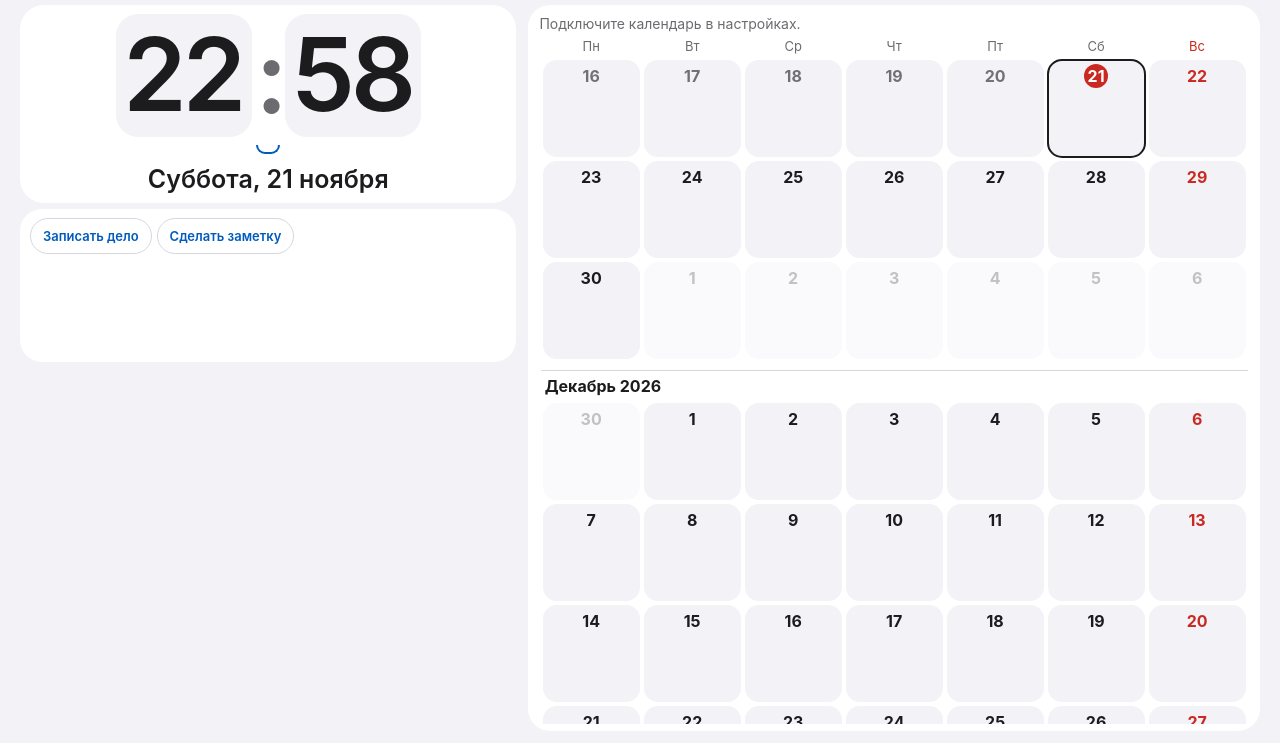
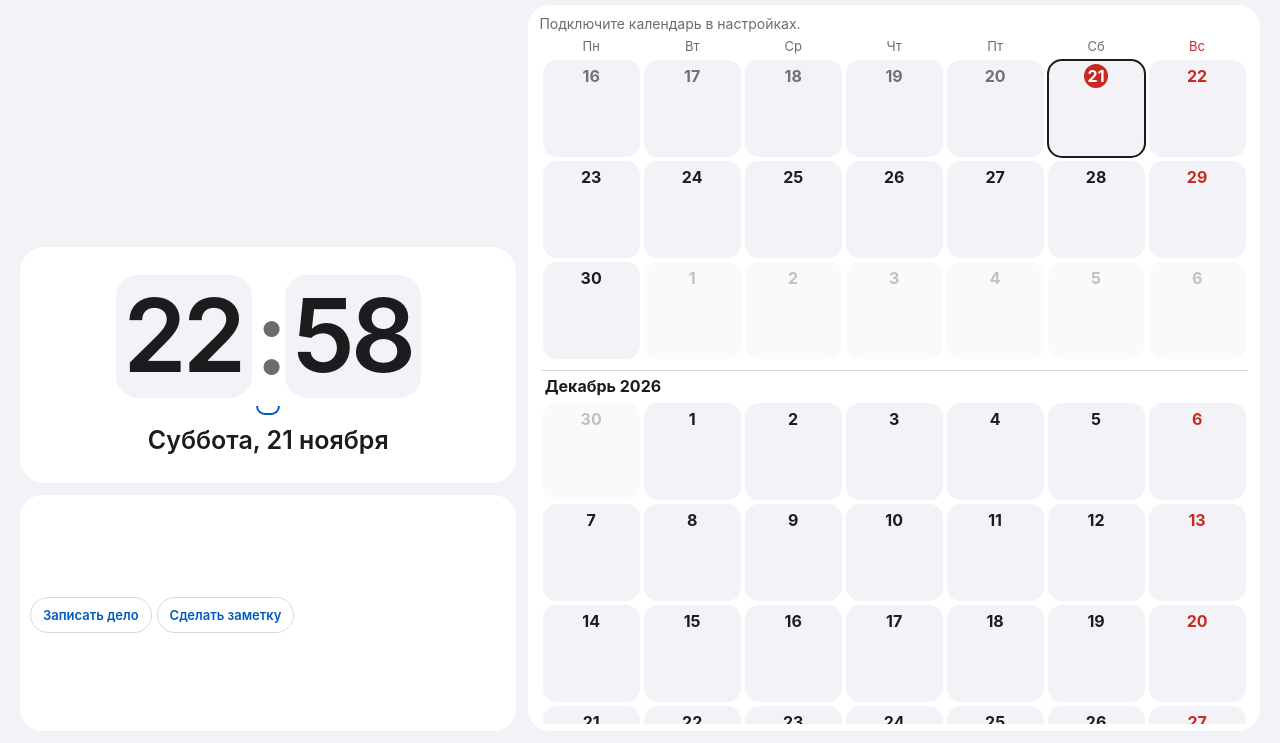
Before and after one commit to 7ivanshulgin7/holdom, a plain HTML site: page index.html in a window 1280 px wide. Shown: the part 57-800 px from the top of the page. Drawn offline with Linux system fonts and the light colour scheme.

Commit message:
Split tablet column into three equal sections

```diff
--- a/index.html
+++ b/index.html
@@ -45,7 +45,12 @@
     <p id="fullscreen-status" class="screen-status hidden" role="status"></p>
     <div class="board">
       <div class="left-column">
-        <div class="left-upper">
+        <div class="nearest-slot">
+          <section id="calendar-nearest" class="panel nearest-panel hidden" aria-labelledby="nearest-label">
+          <h2 id="nearest-label">Ближайшие дела</h2>
+          <ul id="nearest-items" class="nearest-items"></ul>
+        </section>
+        </div>
         <section class="hero" aria-label="Часы Джованни">
           <button type="button" id="jo-add" class="clock-face" aria-label="Открыть Джованни"
             aria-controls="jo-chat">
@@ -70,13 +75,6 @@
             <button type="button" id="jo-connect" class="quiet-button hidden">Настроить голос</button>
           </div>
         </section>
-        </div>
-        <div class="left-lower">
-        <section id="calendar-nearest" class="panel nearest-panel hidden" aria-labelledby="nearest-label">
-          <h2 id="nearest-label">Ближайшие дела</h2>
-          <ul id="nearest-items" class="nearest-items"></ul>
-        </section>
-        </div>
       </div>
       <div class="right-column">
         <section class="panel calendar-panel" aria-label="Календарь «Кто когда»">
--- a/style.css
+++ b/style.css
@@ -377,17 +377,17 @@ button:focus, input:focus, select:focus, textarea:focus { outline: 2px solid var
   .left-column { display: flex; flex-direction: column; flex: 0 0 41%; min-width: 0; padding-right: 12px; }
   .right-column { display: flex; flex-direction: column; flex: 1; min-width: 0; min-height: 0; }
   .left-column > *, .right-column > * { flex-shrink: 0; }
-  .left-column > .left-upper, .left-column > .left-lower { flex: 1 1 0; min-height: 0; }
-  .left-upper { display: flex; flex-direction: column; padding-bottom: 6px; }
-  .left-lower { display: flex; flex-direction: column; padding-top: 6px; overflow: auto; }
-  .left-upper > .hero { flex-shrink: 0; }
-  .left-upper > .jo-chat { display: flex; flex-direction: column; flex: 1 1 auto; margin-bottom: 0; padding: 6px 10px; }
-  .jo-chat-messages { flex: 1 1 auto; min-height: 0; max-height: none; }
+  .left-column > * { flex: 1 1 0; min-height: 0; margin: 0; box-sizing: border-box; }
+  .left-column > * + * { margin-top: 6px; }
+  .nearest-slot { overflow-y: auto; }
+  .left-column > .hero, .left-column > .jo-chat { display: flex; flex-direction: column; padding: 0 10px; overflow-y: auto; }
+  .left-column > .hero { align-items: center; justify-content: center; text-align: center; }
+  .left-column > .jo-chat { justify-content: center; }  .jo-chat-messages { flex: 1 1 auto; min-height: 0; max-height: none; }
   .jo-chat-actions, #jo-chat-status { flex-shrink: 0; }
   .hero { padding: 9px 14px; margin-bottom: 6px; }
   .clock { font-size: 8vw; }
   .date { font-size: 25px; }
-  .left-lower .nearest-panel { margin-bottom: 0; }
+  .nearest-slot .nearest-panel { margin-bottom: 0; }
   .right-column .panel { padding: 7px 11px; margin-bottom: 7px; }
   .right-column > .calendar-panel {
     display: flex;
```
